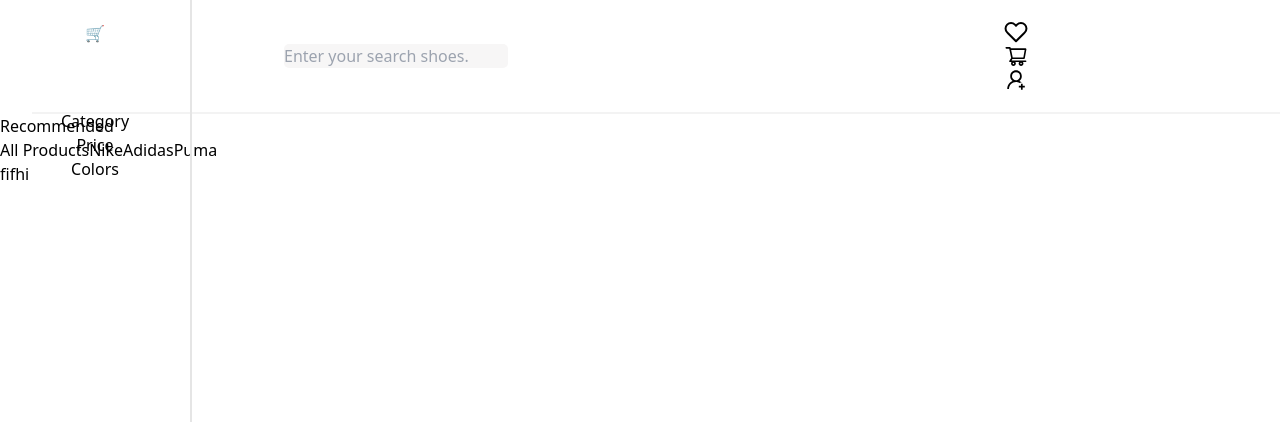
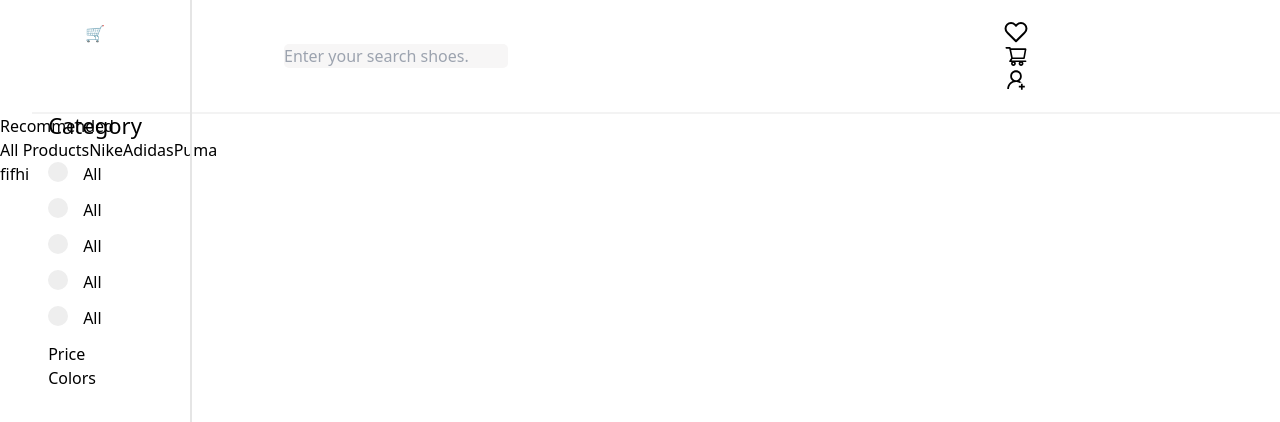
Before and after one commit to mohammadjalizi/-E-Commerce-Search, a React (Vite) app: page / in a window 1280 px wide. Shown: the top 422 px of the page. Built offline with nearby package versions, Linux system fonts and the light colour scheme.

Commit message:
add file Category.css

```diff
--- /dev/null
+++ b/src/assets/sidbar/Categoryy/Category.css
@@ -0,0 +1,73 @@
+.sidebar-title {
+    font-size: 22px;
+    font-weight: normal;
+    margin-bottom: 20px;
+  }
+
+  .sidebar-items {
+    margin-top: 20px;
+  }
+
+  .sidebar-label-container {
+    display: block;
+    position: relative;
+    padding-left: 35px;
+    margin-bottom: 12px;
+    cursor: pointer;
+    -webkit-user-select: none;
+    -moz-user-select: none;
+    -ms-user-select: none;
+    user-select: none;
+  }
+
+  .sidebar-label-container input {
+    position: absolute;
+    opacity: 0;
+    cursor: pointer;
+  }
+
+  .checkmark {
+    position: absolute;
+    top: 0;
+    left: 0;
+    height: 20px;
+    width: 20px;
+    background-color: #eee;
+    border-radius: 50%;
+  }
+
+  .all {
+    background: linear-gradient(blue, crimson);
+  }
+
+  .sidebar-label-container:hover input ~ .checkmark {
+    background-color: #ccc;
+  }
+
+  .sidebar-label-container input:checked ~ .checkmark {
+    background-color: #2196f3;
+  }
+
+  .checkmark:after {
+    content: "";
+    position: absolute;
+    display: none;
+  }
+
+  .sidebar-label-container input:checked ~ .checkmark:after {
+    display: block;
+  }
+
+  .sidebar-label-container .checkmark:after {
+    top: 6.4px;
+    left: 6.4px;
+    width: 7px;
+    height: 7px;
+    border-radius: 50%;
+    background: white;
+  }
+
+  .line {
+    margin-top: 3rem;
+    border-color: #f7f7f7;
+  }
--- /dev/null
+++ b/src/assets/sidbar/Categoryy/Category.jsx
@@ -0,0 +1,49 @@
+import React from 'react'
+import './Category.css'
+const Category = () => {
+  return (
+    <div>
+
+<div>
+
+<h2 className="sidebar-title">Category</h2>
+
+
+
+<div>
+
+<label className="sidebar-label-container">
+          <input  type="radio" value="" name="test" />
+          <span className="checkmark"></span>All
+        </label>
+
+        <label className="sidebar-label-container">
+          <input  type="radio" value="" name="test" />
+          <span className="checkmark"></span>All
+        </label>
+
+        <label className="sidebar-label-container">
+          <input  type="radio" value="" name="test" />
+          <span className="checkmark"></span>All
+        </label>
+
+        <label className="sidebar-label-container">
+          <input  type="radio" value="" name="test" />
+          <span className="checkmark"></span>All
+        </label>
+
+        <label className="sidebar-label-container">
+          <input  type="radio" value="" name="test" />
+          <span className="checkmark"></span>All
+        </label>
+
+</div>
+</div>
+
+
+
+    </div>
+  )
+}
+
+export default Category
--- a/src/assets/sidbar/Sidbar.jsx
+++ b/src/assets/sidbar/Sidbar.jsx
@@ -1,5 +1,7 @@
 import React from 'react'
 import './Sidbar.css'
+import Category from './Categoryy/Category'
+
 const Sidbar = () => {
   return (
     <div>
@@ -8,9 +10,12 @@
         <div className="logo-container">
           <h1>🛒</h1>
         </div>
-<h1>Category</h1>
+<div>
+
+<Category/>
   <h1> Price</h1>
        <h2>Colors</h2>
+</div>
       </section>
     </div>
   )
```
